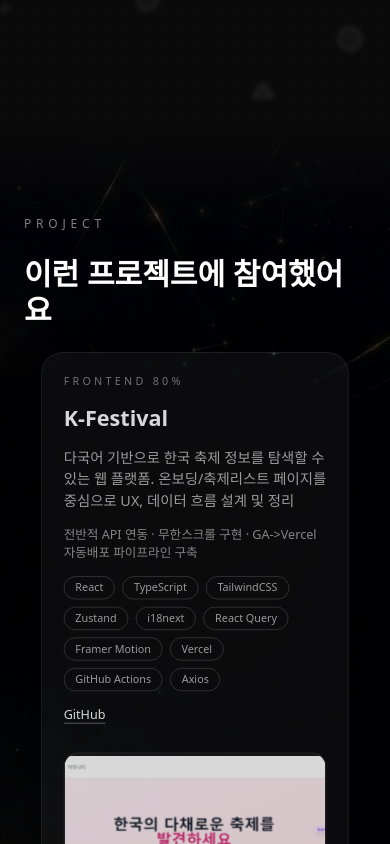
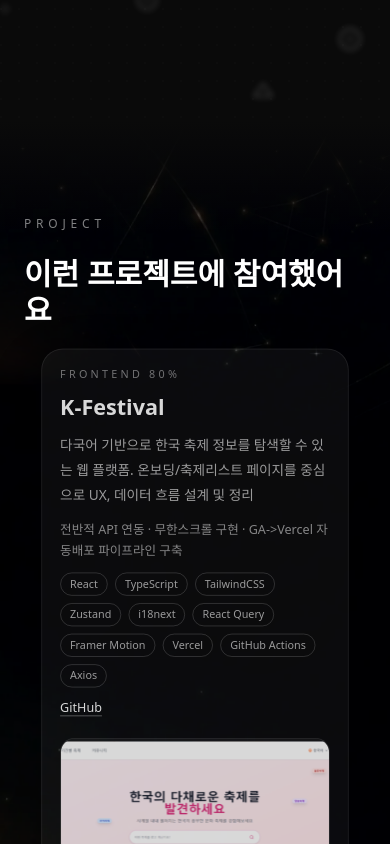
Before and after one commit to blueiz920/hyeokjinsss, a Next.js app: page / in a window 390 px wide. Shown: the part 720-1564 px from the top of the page. Built offline with nearby package versions, Linux system fonts and the light colour scheme.

Commit message:
fix: project card 모바일 레이아웃 조정

```diff
--- a/app/globals.css
+++ b/app/globals.css
@@ -42,12 +42,13 @@ html::-webkit-scrollbar {
   }
 
   .project-card {
-    @apply relative rounded-3xl border border-white/10 bg-white/5 p-6 shadow-[0_20px_60px_rgba(0,0,0,0.4)] md:p-8;
+    @apply relative rounded-3xl border border-white/10 bg-white/5 p-5 shadow-[0_20px_60px_rgba(0,0,0,0.4)] sm:p-6 md:p-8;
   }
 
   .project-reveal-bg {
     background-image: url("/project/projectBg-mb.png");
-    background-position: center;
+    /* 모바일은 좌하단 광원이 보이게 왼쪽 아래 기준으로 둠. */
+    background-position: 0% 100%;
     background-repeat: no-repeat;
     background-size: cover;
   }
@@ -72,12 +73,14 @@ html::-webkit-scrollbar {
 @media (min-width: 768px) and (orientation: landscape) {
   .project-reveal-bg {
     background-image: url("/project/projectBg-tb.png");
+    background-position: center;
   }
 }
 
 @media (min-width: 1280px) {
   .project-reveal-bg {
     background-image: url("/project/projectBg.png");
+    background-position: center;
   }
 }
 
--- a/components/common/ProjectRevealCard.tsx
+++ b/components/common/ProjectRevealCard.tsx
@@ -44,21 +44,23 @@ export const ProjectRevealCard = forwardRef<HTMLElement, ProjectRevealCardProps>
         aria-label={project.title}
         style={cardStyle}
       >
-        <div className="grid gap-8 md:grid-cols-[1.2fr_0.8fr] md:items-center">
-          <div className="space-y-4">
+        <div className="grid gap-6 md:grid-cols-[1.2fr_0.8fr] md:items-center md:gap-8">
+          <div className="space-y-3 md:space-y-4">
             <p className="text-xs uppercase tracking-[0.3em] text-white/50">
               {project.role}
             </p>
             <h3 className="text-2xl font-semibold md:text-3xl">
               {project.title}
             </h3>
-            <p className="text-base text-white/70">{project.summary}</p>
-            <p className="text-sm text-white/60">{project.impact}</p>
+            <p className="text-[0.95rem] leading-7 text-white/70 md:text-base">
+              {project.summary}
+            </p>
+            <p className="text-sm leading-6 text-white/60">{project.impact}</p>
             <div className="flex flex-wrap gap-2">
               {project.stack.map((item) => (
                 <span
                   key={item}
-                  className="rounded-full border border-white/20 px-3 py-1 text-xs text-white/70"
+                  className="rounded-full border border-white/20 px-2.5 py-1 text-xs text-white/70 md:px-3"
                 >
                   {item}
                 </span>
@@ -79,7 +81,7 @@ export const ProjectRevealCard = forwardRef<HTMLElement, ProjectRevealCardProps>
             </div>
           </div>
 
-          <div className="relative h-56 overflow-hidden rounded-2xl border border-white/10 bg-white/5">
+          <div className="relative h-44 overflow-hidden rounded-2xl border border-white/10 bg-white/5 sm:h-48 md:h-56">
             <motion.div
               className="absolute -inset-y-4 inset-x-0"
               style={imageStyle}
```
